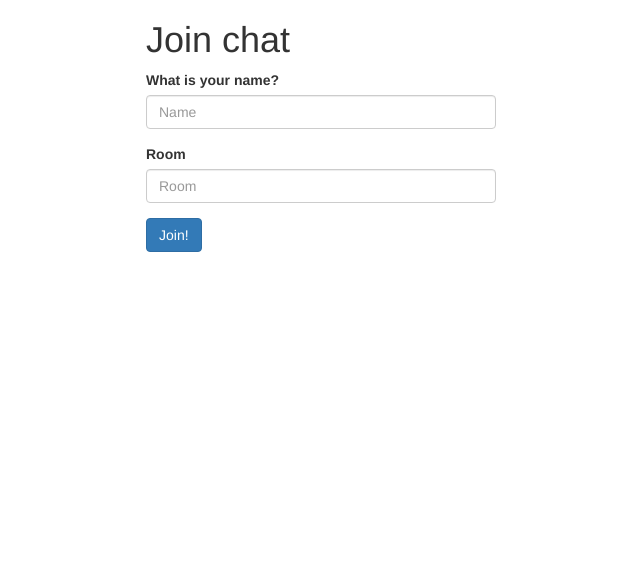
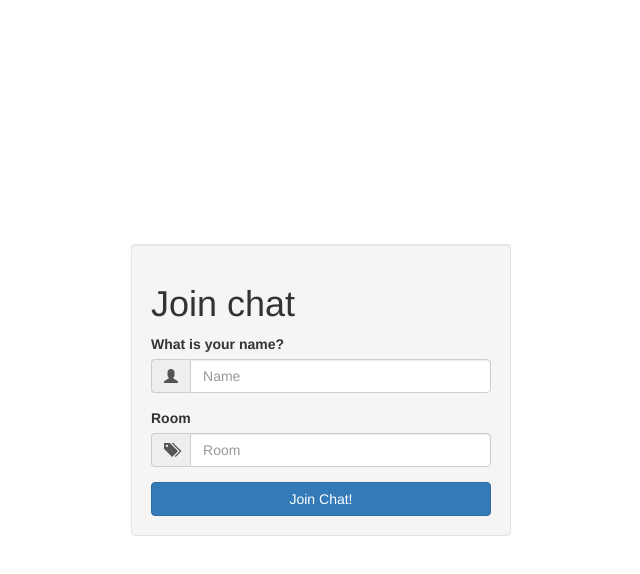
Before and after one commit to viniciuslopeslps/socket-basic, a website: page public/index.html in a window 1280 px wide. Shown: the whole page, without its empty margins (319-959 px from the left). Drawn offline with nearby package versions, Linux system fonts and the light colour scheme.

Commit message:
improving the style

```diff
--- /dev/null
+++ b/public/css/style.css
@@ -0,0 +1,6 @@
+.vertical-center {
+	min-height: 100vh;
+	margin: 0;
+	display: flex;
+	align-items: center;
+}
--- a/public/index.html
+++ b/public/index.html
@@ -6,24 +6,37 @@
 
 		<!-- Latest compiled and minified CSS -->
 		<link rel="stylesheet" href="https://maxcdn.bootstrapcdn.com/bootstrap/3.3.7/css/bootstrap.min.css">
+		<link rel="stylesheet" href="/css/style.css">
 	</head>
 	<body>
+		<div class="vertical-center">
 			<div class="container">
-			<div class="col-md-4 col-md-offset-4">
+				<div class="col-md-4 col-md-offset-4 well">
 					<h1>Join chat</h1>
 					<form action="/chat.html">
 						<div class="form-group">
 							<label>What is your name?</label>
+							<div class="input-group">
+								<span class="input-group-addon">
+									<i class="glyphicon glyphicon-user"></i>
+								</span>
 								<input type="text" class="form-control" name="name" placeholder="Name">
+							</div>
 						</div>
 
 						<div class="form-group">
 							<label>Room</label>
+							<div class="input-group">
+								<span class="input-group-addon">
+									<i class="glyphicon glyphicon-tags"></i>
+								</span>
 								<input type="text" class="form-control" name="room" placeholder="Room">
 							</div>
+						</div>
 
-		 			<button type="submit" class="btn btn-primary">Join!</button>
+			 			<button type="submit" class="btn btn-primary btn-block">Join Chat!</button>
 					</form>
+				</div>
 			</div>
 		</div>
 	</body>
```
Lines whose indentation alone changed are shown as unchanged.
